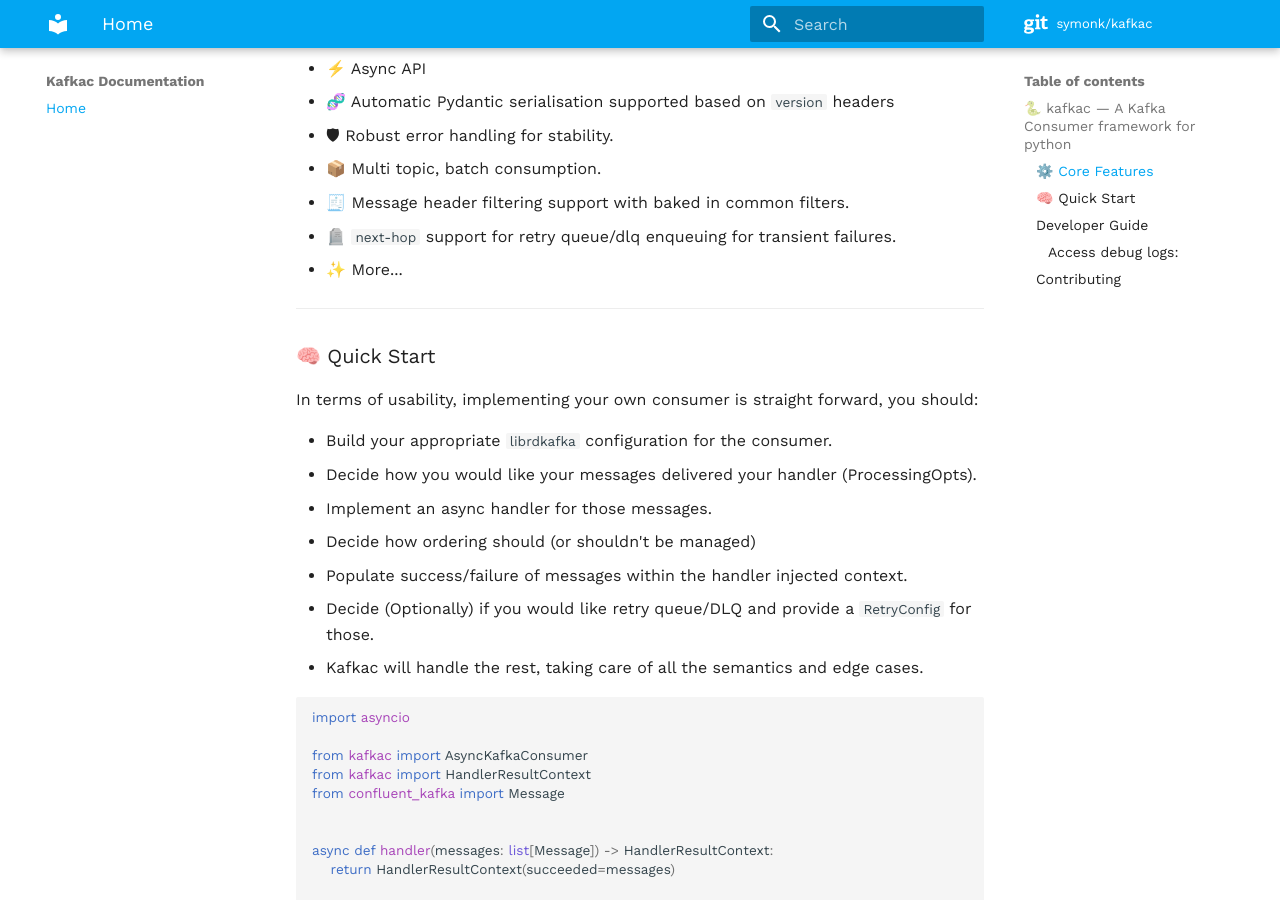
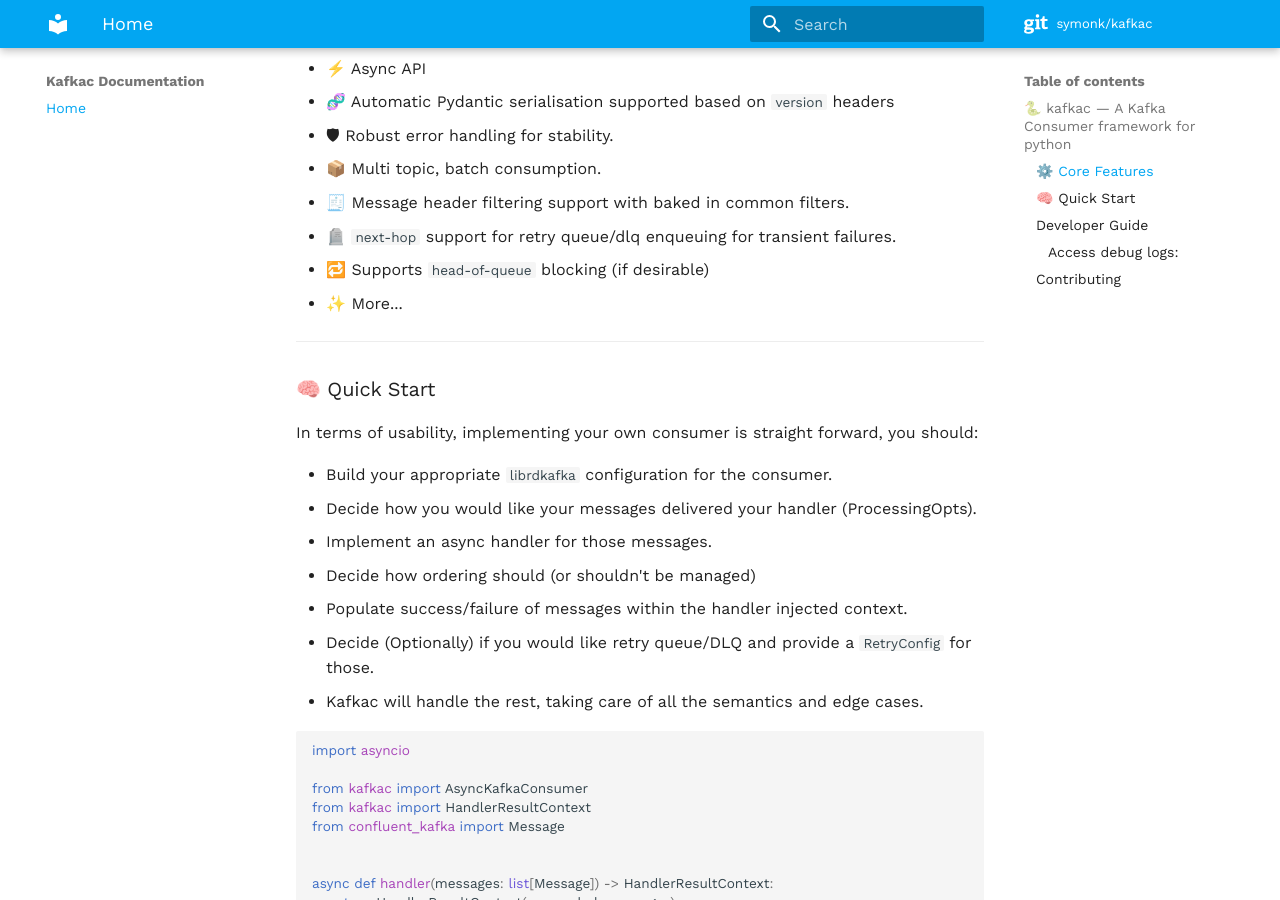
Before and after one commit to symonk/kafkac, an MkDocs documentation site: the page built from docs/index.md, in a window 1280 px wide and 900 px high, scrolled down 447 px. Built offline with MkDocs 1.6.1 and Material for MkDocs 9.7.7, drawn with Linux system fonts in a browser that asks for light colours; comment, search, counter and statistics services are not loaded.

Commit message:
add note about HOQB - ci skip

```diff
--- a/docs/index.md
+++ b/docs/index.md
@@ -17,6 +17,7 @@
 - 📦 Multi topic, batch consumption.
 - 🧾 Message header filtering support with baked in common filters.
 - 🪦 `next-hop` support for retry queue/dlq enqueuing for transient failures.
+- 🔁 Supports `head-of-queue` blocking (if desirable)
 - ✨ More...
 
 ---
```
